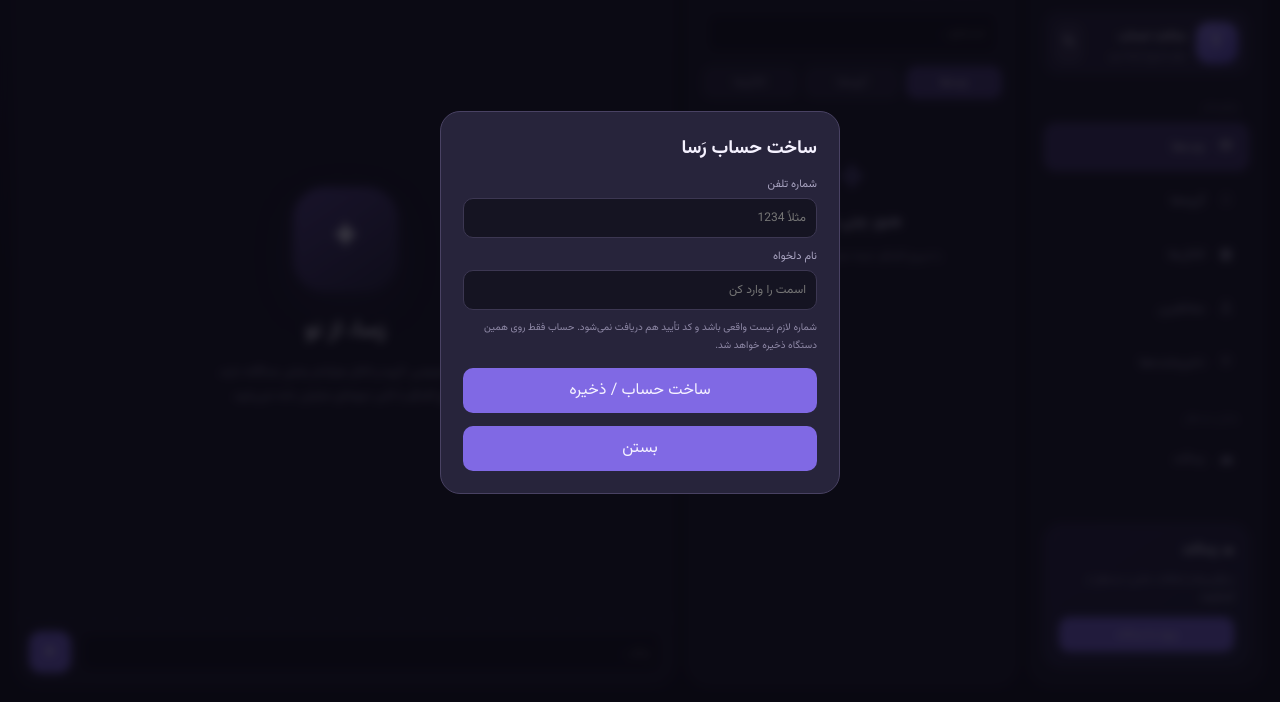
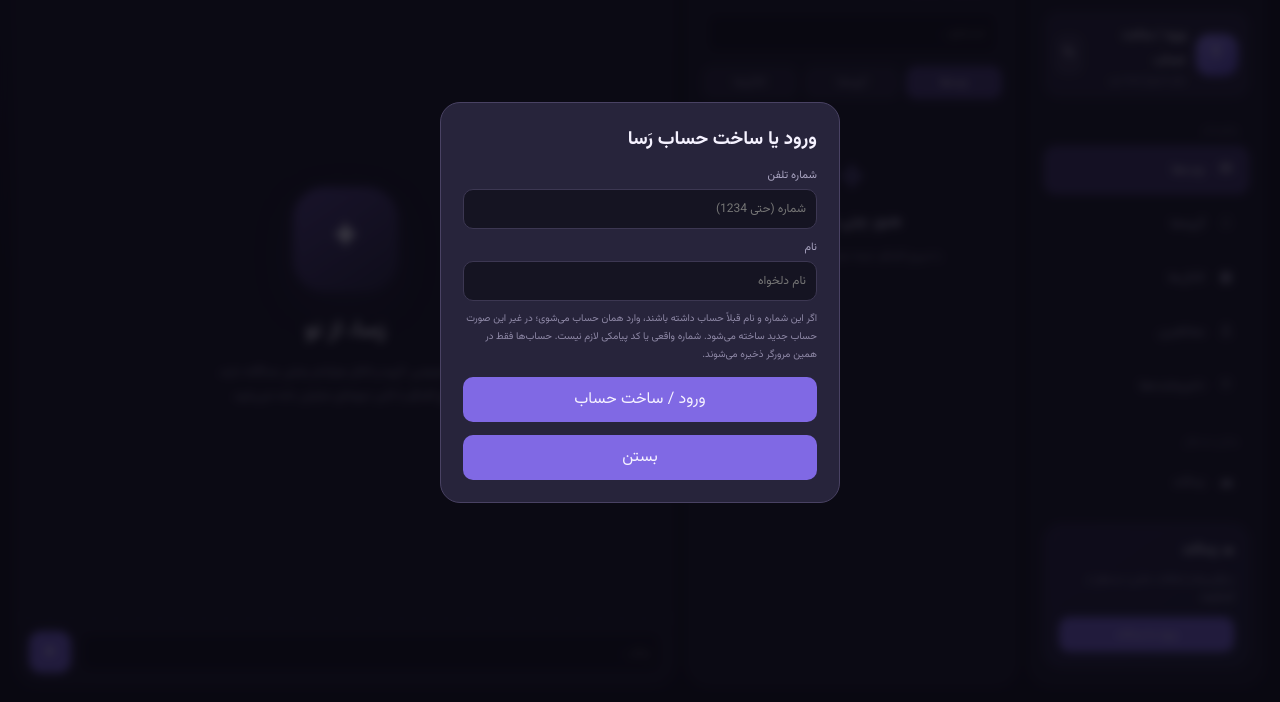
Before and after one commit to zmrmioeo-alt/rasa-messenger, a plain HTML site: page index.html in a window 1280 px wide. Shown: the part 98-800 px from the top of the page. Drawn offline with Linux system fonts and the light colour scheme.

Commit message:
Add first-time signup and subsequent login flow

```diff
--- a/index.html
+++ b/index.html
@@ -26,11 +26,14 @@ function removeItem(id){if(!confirm('این مورد و پیام‌های ذخی
 function openItem(id){selected=items.find(x=>x.id===id);if(!selected)return;document.getElementById('chatName').textContent=selected.name;document.getElementById('chatStatus').textContent=selected.type==='چت'?'گفتگوی خصوصی (محلی)':selected.type+' (محلی)';document.getElementById('chatAvatar').textContent=selected.name[0];var msgs=selected.messages||[];document.getElementById('chatBody').innerHTML=msgs.length?msgs.map(m=>'<div style="align-self:flex-end;background:#51418e;padding:11px 14px;border-radius:15px;margin:6px;max-width:85%;word-break:break-word">'+esc(m.text)+'<small style="display:block;color:#c9c0f3;font-size:9px;margin-top:5px">'+new Date(m.time).toLocaleTimeString('fa-IR',{hour:'2-digit',minute:'2-digit'})+'</small></div>').join(''):'<div class="welcome"><div class="emblem">✦</div><h2>'+esc(selected.name)+'</h2><p>پیام خودت را بفرست تا در این پیش‌نمایش ذخیره شود.</p></div>';document.getElementById('app').classList.add('chat-open')}
 function send(e){e.preventDefault();if(!selected){modalText('گفتگو انتخاب نشده','ابتدا یک گفتگو بساز یا انتخاب کن.');return}var val=document.getElementById('msg').value.trim();if(!val)return;selected.messages=selected.messages||[];selected.messages.push({text:val,time:Date.now()});selected.subtitle=val;persist();document.getElementById('msg').value='';openItem(selected.id);render()}
 function back(){document.getElementById('app').classList.remove('chat-open')}
-function profile(){var p=JSON.parse(localStorage.getItem('rasa-profile')||'{}');document.getElementById('mt').textContent=p.name?'حساب من':'ساخت حساب رَسا';document.getElementById('mb').innerHTML='<label>شماره تلفن</label><input id="phone" inputmode="tel" placeholder="مثلاً 1234" value="'+esc(p.phone||'')+'"><label>نام دلخواه</label><input id="name" placeholder="اسمت را وارد کن" value="'+esc(p.name||'')+'"><div class="note">شماره لازم نیست واقعی باشد و کد تأیید هم دریافت نمی‌شود. حساب فقط روی همین دستگاه ذخیره خواهد شد.</div><button class="primary" onclick="saveProfile()">ساخت حساب / ذخیره</button>';document.getElementById('modal').classList.add('show')}
-function saveProfile(){var ph=document.getElementById('phone').value.trim(),n=document.getElementById('name').value.trim();if(!ph){alert('شماره را وارد کن');return}if(!n){alert('نام دلخواه را وارد کن');return}localStorage.setItem('rasa-profile',JSON.stringify({phone:ph,name:n,accountId:'rasa-'+ph}));applyProfile();closeModal()}
-function applyProfile(){var p=JSON.parse(localStorage.getItem('rasa-profile')||'{}');document.getElementById('pfName').textContent=p.name||'ساخت حساب';document.getElementById('pfHandle').textContent=p.phone?'شماره: '+p.phone:'برای شروع اینجا بزن';document.getElementById('pfAvatar').textContent=p.name?p.name[0]:'؟'}
+function profile(){var p=JSON.parse(localStorage.getItem('rasa-profile')||'{}');if(!p.name){authScreen();return}document.getElementById('mt').textContent='حساب من';document.getElementById('mb').innerHTML='<p style="font-size:13px;line-height:2">نام: '+esc(p.name)+'<br>شماره: '+esc(p.phone||'')+'</p><button class="primary" onclick="logout()">خروج از حساب</button>';document.getElementById('modal').classList.add('show')}
+function getAccounts(){return JSON.parse(localStorage.getItem('rasa-accounts')||'[]')}
+function authScreen(){document.getElementById('mt').textContent='ورود یا ساخت حساب رَسا';document.getElementById('mb').innerHTML='<label>شماره تلفن</label><input id="authPhone" inputmode="tel" placeholder="شماره (حتی 1234)" autocomplete="tel"><label>نام</label><input id="authName" placeholder="نام دلخواه" autocomplete="name"><div class="note">اگر این شماره و نام قبلاً حساب داشته باشند، وارد همان حساب می‌شوی؛ در غیر این صورت حساب جدید ساخته می‌شود. شماره واقعی یا کد پیامکی لازم نیست. حساب‌ها فقط در همین مرورگر ذخیره می‌شوند.</div><button class="primary" onclick="authSubmit()">ورود / ساخت حساب</button>';document.getElementById('modal').classList.add('show')}
+function authSubmit(){var ph=document.getElementById('authPhone').value.trim(),n=document.getElementById('authName').value.trim();if(!ph||!n){alert('شماره و نام را وارد کن');return}var accounts=getAccounts(),acc=accounts.find(a=>a.phone===ph&&a.name.toLowerCase()===n.toLowerCase());if(!acc){acc={phone:ph,name:n,createdAt:Date.now()};accounts.push(acc);localStorage.setItem('rasa-accounts',JSON.stringify(accounts));alert('حساب جدید ساخته شد')}else alert('به حساب قبلی وارد شدی');localStorage.setItem('rasa-profile',JSON.stringify(acc));sessionStorage.setItem('rasa-logged','1');applyProfile();closeModal()}
+function logout(){localStorage.removeItem('rasa-profile');sessionStorage.removeItem('rasa-logged');selected=null;showWelcome('برای استفاده از رَسا وارد حساب شو.');closeModal();authScreen()}
+function applyProfile(){var p=JSON.parse(localStorage.getItem('rasa-profile')||'{}');document.getElementById('pfName').textContent=p.name||'ورود / ساخت حساب';document.getElementById('pfHandle').textContent=p.phone?'شماره: '+p.phone:'برای شروع اینجا بزن';document.getElementById('pfAvatar').textContent=p.name?p.name[0]:'؟'}
 function modalText(t,p){document.getElementById('mt').textContent=t;document.getElementById('mb').innerHTML='<p style="color:#aaa5c2;line-height:2;font-size:12px">'+esc(p)+'</p>';document.getElementById('modal').classList.add('show')}
 function closeModal(){document.getElementById('modal').classList.remove('show')}
 function esc(s){return String(s).replace(/[&<>"']/g,c=>({'&':'&amp;','<':'&lt;','>':'&gt;','"':'&quot;',"'":'&#39;'}[c]))}
-applyProfile();render();if(!localStorage.getItem('rasa-profile'))setTimeout(profile,350);
+applyProfile();render();if(!sessionStorage.getItem('rasa-logged'))setTimeout(authScreen,350);
 </script></body></html>
```
